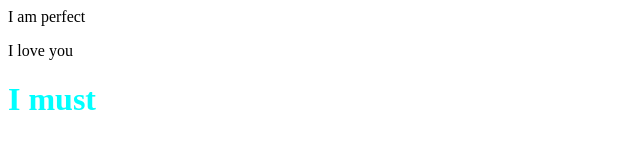
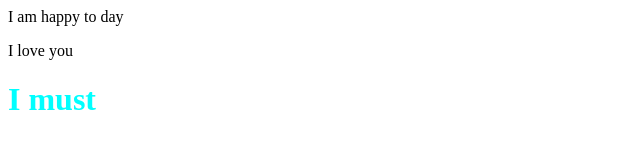
Before and after one commit to Toktobekova-Nora-dev/Practic-Git, a plain HTML site: page index.html in a window 1280 px wide. Shown: the full height of the page, 0-640 px from the left. Drawn offline with Linux system fonts and the light colour scheme.

Commit message:
I've chanch body

```diff
--- a/index.html
+++ b/index.html
@@ -7,7 +7,7 @@
     <link rel="stylesheet" href="./style.css">
 </head>
 <body>
-    <h>I am perfect</h1>
+    <h>I am happy to day</h1>
     <p>I love you</p>
     <h1>I must</h1>
 </body>
```
